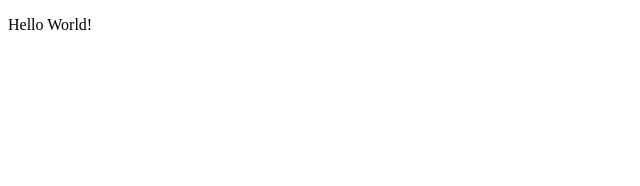
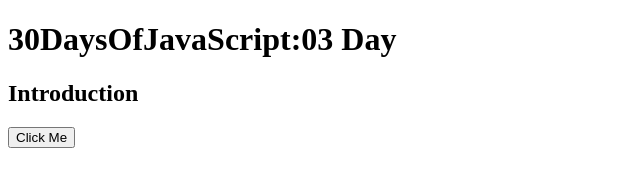
Before and after one commit to mahmutgoktug/JavaScript-Lessons, a plain HTML site: page index.html in a window 1280 px wide. Shown: the whole page, without its empty margins (0-640 px from the left). Drawn offline with Linux system fonts and the light colour scheme.

Commit message:
some added.

```diff
--- /dev/null
+++ b/helloworld.js
@@ -0,0 +1 @@
+console.log('hello world!')
--- a/index.html
+++ b/index.html
@@ -4,12 +4,21 @@
     <meta charset="UTF-8" />
     <meta http-equiv="X-UA-Compatible" content="IE=edge" />
     <meta name="viewport" content="width=device-width, initial-scale=1.0" />
-    <title>JavaScript Lessons</title>
-    <link rel="stylesheet" href="style.css" />
+    <title>30DaysOfJavaScript</title>
+    <script>
+      console.log("bu benim ilk internal scriptim!");
+    </script>
   </head>
+
   <body>
-    <p>Hello World!</p>
+    <h1>30DaysOfJavaScript:03 Day</h1>
+    <h2>Introduction</h2>
+    <button onclick="alert('Welcome to 30DaysOfJavaScript!');">Click Me</button>
 
-    <script src="index.js"></script>
+    <script>
+      console.log("bu beni ilk internal scriptim ama body de tanimli");
+    </script>
+    <script src="./introduction.js"></script>
+    <script src="./helloworld.js"></script>
   </body>
 </html>
```
Also changed, not shown: introduction.js (added, +9 -0 lines), index.js (deleted).
